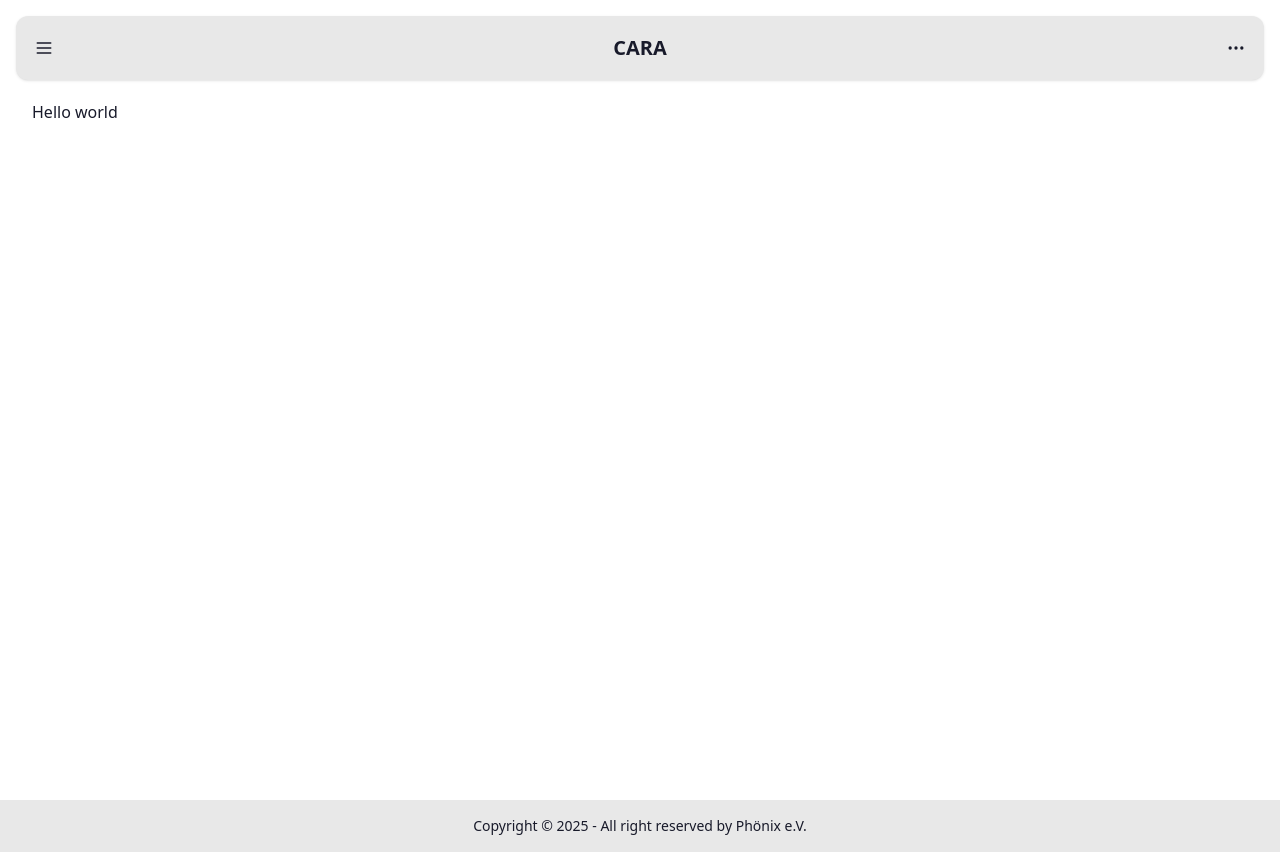
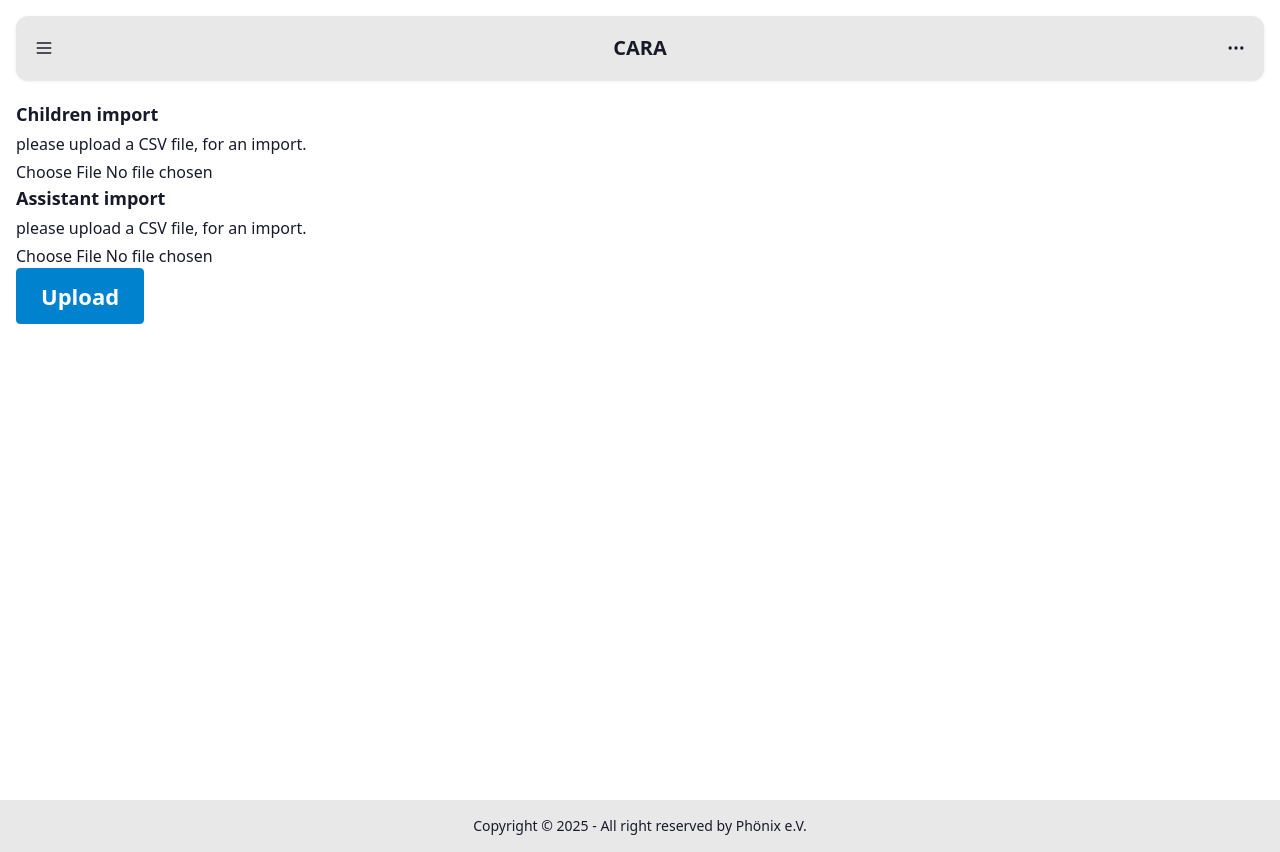
Before and after one commit to ozhadykov/cara, a React (Vite) app in the folder frontend/app/: page /import in a window 1280 px wide. Built offline with nearby package versions, Linux system fonts and the light colour scheme.

Commit message:
started working on data import for the first model

```diff
--- a/frontend/app/src/pages/DataImport.tsx
+++ b/frontend/app/src/pages/DataImport.tsx
@@ -1,11 +1,31 @@
 const DataImport = () => {
-    return (
-        <>
-            <div className="content px-4">
-                <h1>Hello world</h1>
-            </div>
-        </>
-    )
+
+  const handleSubmit = (e: React.FormEvent<HTMLFormElement>) => {
+  }
+  const handleFileChange = (e: React.FormEvent<HTMLFormElement>) => {
+  }
+
+  return (
+    <div className="data-import flex flex-col gap-3 w-full h-full">
+      <form onSubmit={handleSubmit}>
+        <div className="children-import-form flex flex-col gap-1">
+          <span className="text-lg font-bold">Children import</span>
+          <span>
+            please upload a CSV file, for an import.
+          </span>
+          <input type="file" onChange={handleFileChange}/>
+        </div>
+        <div className="assistent-import-form flex flex-col gap-1">
+          <span className="text-lg font-bold">Assistant import</span>
+          <span>
+            please upload a CSV file, for an import.
+            </span>
+          <input type="file" onChange={handleFileChange}/>
+        </div>
+        <button type="submit" className='btn btn-xl btn-primary'>Upload</button>
+      </form>
+    </div>
+  )
 }
 
 export default DataImport
```
